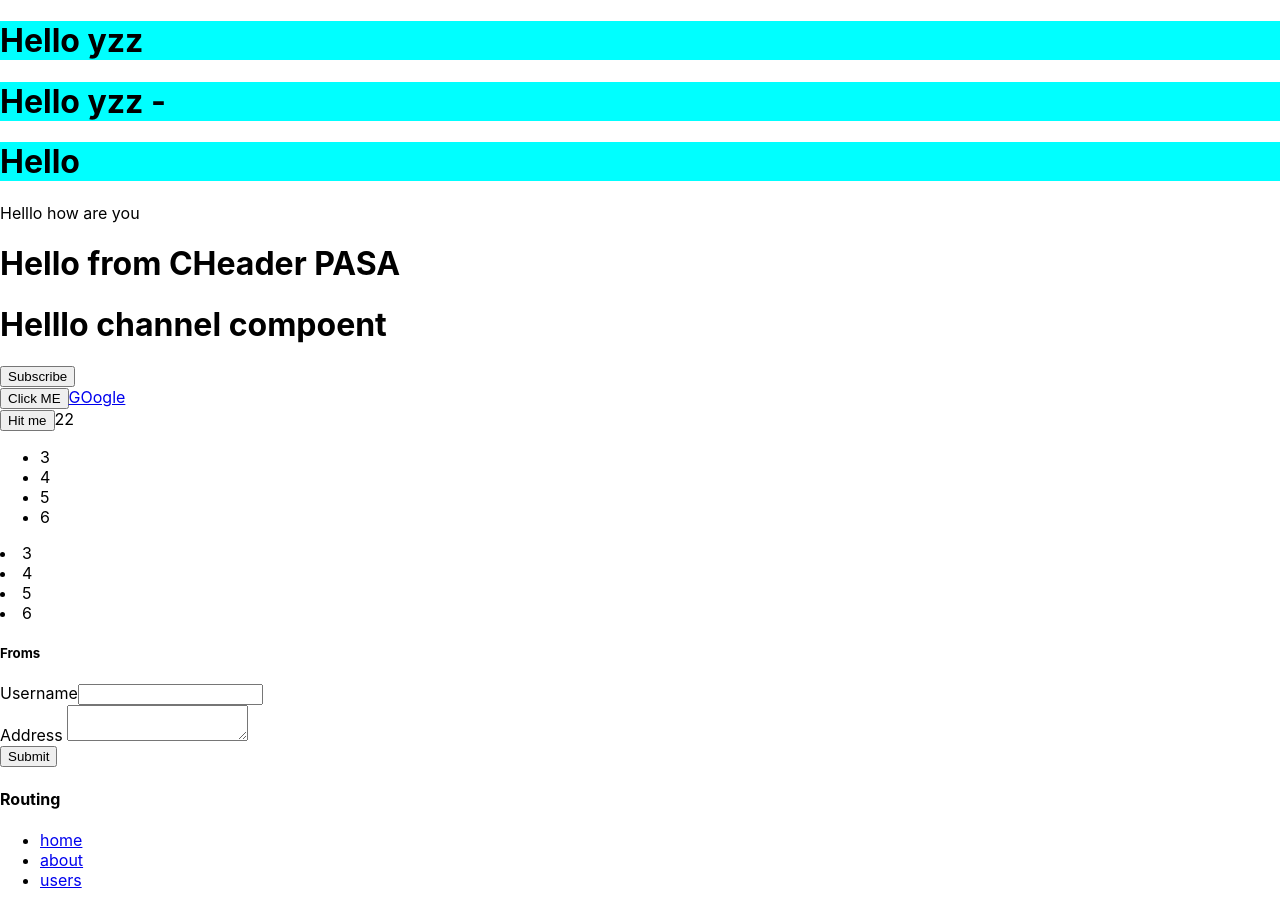
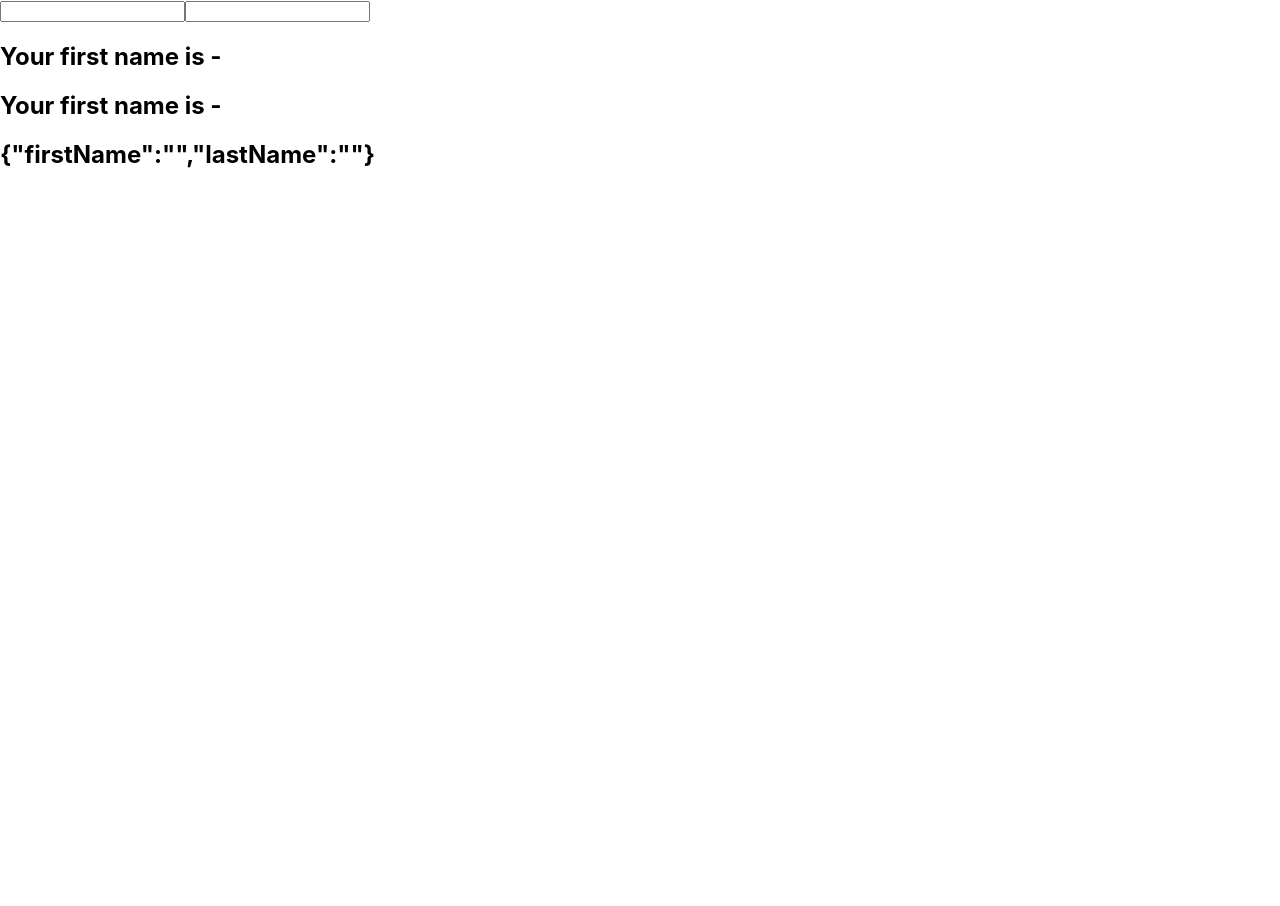
Before and after one commit to rishonkumar/React_Learning, a React (Create React App) app: page / in a window 1280 px wide. After the commit the page ends 800 px from the top, so only its background shows below. Built offline with nearby package versions, Linux system fonts and the light colour scheme.

Commit message:
Hooks in React

```diff
--- a/src/App.js
+++ b/src/App.js
@@ -8,7 +8,11 @@ import CFunctionClick from './components/CFunctionClick';
 import CHeader from './components/CHeader';
 import Form from './components/Form';
 import Routing from './components/Routing';
-
+import LifeCycleA from './components/LifeCycleA';
+import Product from './components/Product';
+import HookCounter from './components/HookCounter';
+import HookCounter2 from './components/HookCounter2';
+import HookCounter3 from './components/HookCounter3';
 // import CHeader from './components/CHeder';
 
 // const name = <span>Hello react</span>
@@ -49,7 +53,7 @@ class App extends React.Component{
         <Header name = "Rishon" last = "kumar"/>
         <Header age = "14"/> */}
 
-        <Header name = "yzz">
+        {/* <Header name = "yzz">
           <p>Helllo how are you</p>
         </Header>
 
@@ -64,7 +68,15 @@ class App extends React.Component{
         <Form></Form>
 
         <h4>Routing</h4>
-        <Routing></Routing>
+        <Routing></Routing> */}
+
+        {/* <h5>Life cycle</h5>
+        <LifeCycleA></LifeCycleA> */}
+        {/* <Product></Product>  */}
+        {/* <HookCounter></HookCounter> */}
+        {/* <HookCounter2></HookCounter2> */}
+
+        <HookCounter3></HookCounter3>
 
       </div>
     )
--- /dev/null
+++ b/src/components/HookCounter.js
@@ -0,0 +1,50 @@
+import React, { useEffect, useState } from 'react'
+
+const HookCounter = () => {
+
+    const [channelName,setName] = useState("ABC")
+    const [count,setCount] = useState("0")
+    const [counter ,setCounter] = useState(0)
+    const [counter1 ,setCounter1] = useState(0)
+
+    const handleClick = () => {
+        setName("bghy")
+        setCount("1")
+    }
+
+     const Increment = () => {
+         // alert("This is increment")
+         setCounter(counter+1)
+     }
+
+     const Decrement = () => {
+        // alert("This is decrement")
+        setCounter1(counter1-1)
+    }
+
+    // const Incremented = () => {
+    //     for(let i = 0 ; i < 10 ; i++) {
+    //         setCounter(prevCount => prevCount + 1)
+    //     }
+    // }
+    //if u want to update the state use useEffect
+    useEffect(() => {
+        // alert("This is increment")
+        console.log("Clicked")
+    },[counter1][counter]);
+
+  return (
+    <div>
+        <h1>{channelName}</h1>
+        {/* <h1>{count}</h1> */}
+        {/* <p>{name}</p> */}
+        <button type='button' onClick={handleClick}>Click me</button>
+        <button type='button' onClick={Increment}>Increment {counter}</button>
+        <button type='button' onClick={Decrement}>Decrement {counter1}</button>
+        {/* <button type='button' onClick={Incremented}>Incremented by 10 - {counter}</button> */}
+
+    </div>
+  )
+}
+
+export default HookCounter
--- /dev/null
+++ b/src/components/HookCounter2.js
@@ -0,0 +1,35 @@
+import React, { useState } from 'react'
+
+const HookCounter2 = () => {
+  const initalCount = 0
+  const [count,setCount] = useState(initalCount)
+
+
+  const increment = () => {
+    setCount(count+1);
+  }
+
+  const decrement = () => {
+    setCount(count-1);
+  }
+
+  const incrementFive = () => {
+    for(let i = 0 ; i < 5 ; i++) {
+        // setCount(count + 1)
+        // if u want to update state value from previus state value
+        setCount(prevC => prevC + 1)
+    }
+  }
+
+  return (
+    <div>
+        Count : {count}
+        <button onClick={() => setCount(initalCount)}>Reset</button>
+        <button onClick={increment}>Increment</button>
+        <button onClick={decrement}>Decrement</button>
+        <button onClick={incrementFive}>Increment 5</button>
+    </div>
+  )
+}
+
+export default HookCounter2
--- /dev/null
+++ b/src/components/HookCounter3.js
@@ -0,0 +1,26 @@
+import React from 'react'
+import { useState } from 'react'
+
+function HookCounter3() {
+
+    // as useState with object
+    const [name,setName] = useState({firstName: '' , lastName : ''})
+
+  return (
+    <div>
+        <form>
+            <input type="text" value={name.firstName}
+            onChange = {e => setName({ ... name, firstName : e.target.value})}/>
+
+            <input type="text" value={name.lastName}
+            onChange = {e => setName({ ... name, lastName : e.target.value})}/>
+
+            <h2>Your first name is - {name.firstName}</h2>
+            <h2>Your first name is - {name.lastName}</h2>
+            <h2>{JSON.stringify(name)}</h2>
+        </form>
+    </div>
+  )
+}
+
+export default HookCounter3
```
